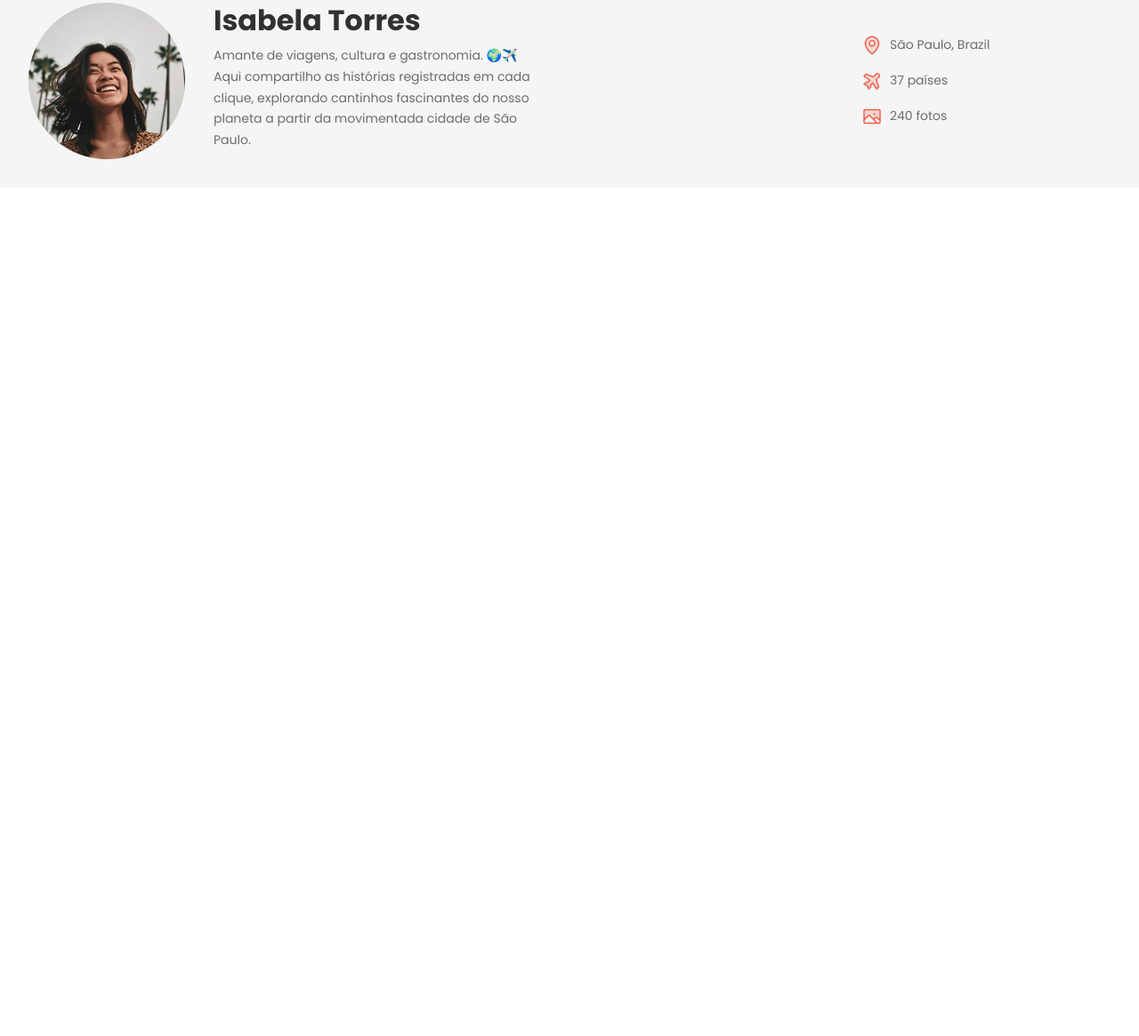
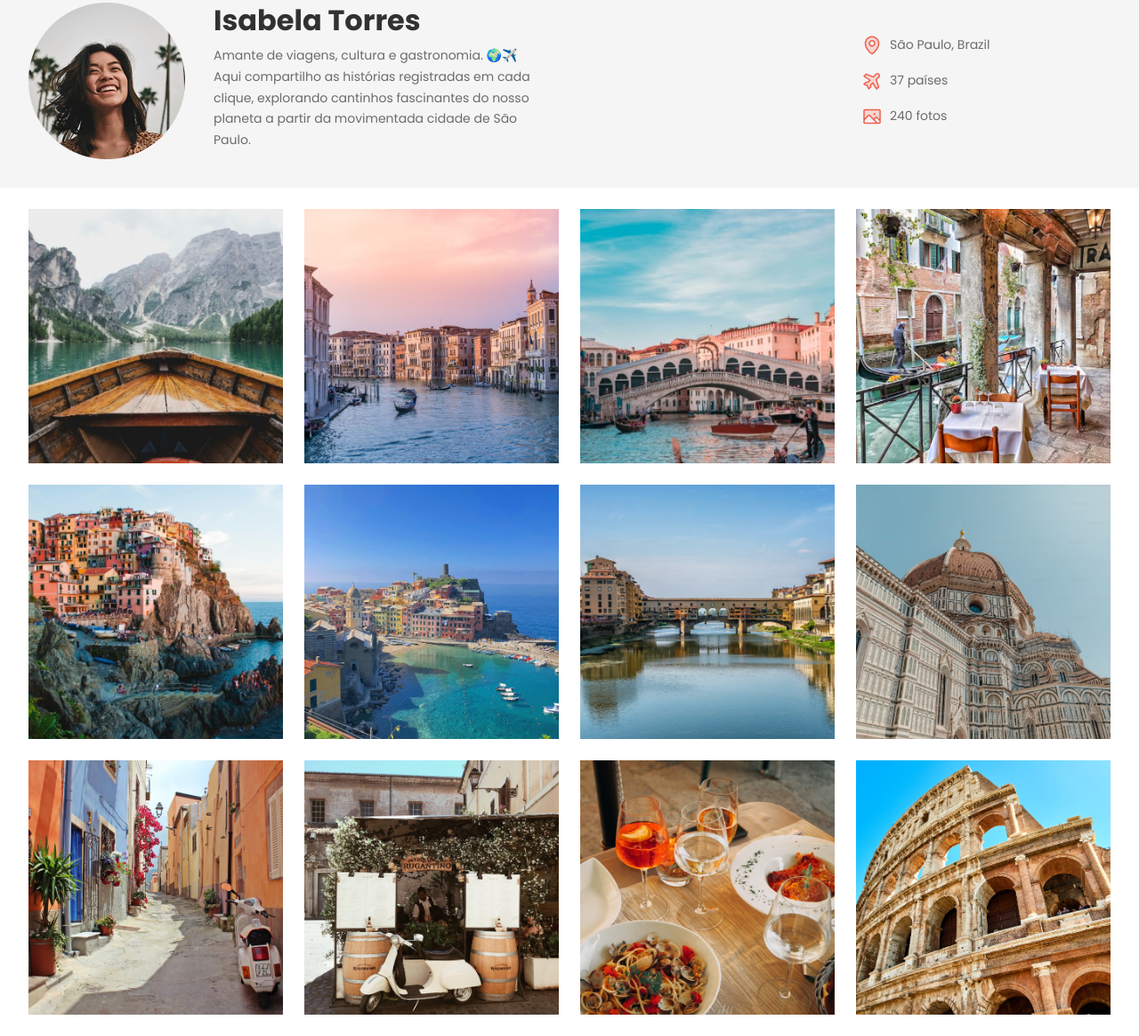
Before and after one commit to robertofr/Perfil_viagens, a plain HTML site: page index.html in a window 1280 px wide. Shown: the part 125-1290 px from the top of the page at 89% size. Before the commit the page ends 800 px from the top, so only its background shows below. Drawn offline with Linux system fonts and the light colour scheme; a web font is replaced by a local one.

Commit message:
Main gallery

```diff
--- a/index.html
+++ b/index.html
@@ -62,5 +62,19 @@
                 </div>
         </header>
     </div>
+   <main class="container">
+    <img src="assets/Image 01.png" alt="">
+    <img src="assets/Image 02.png" alt="">
+    <img src="assets/Image 03.png" alt="">
+    <img src="assets/Image 04.png" alt="">
+    <img src="assets/Image 05.png" alt="">
+    <img src="assets/Image 06.png" alt="">
+    <img src="assets/Image 07.png" alt="">
+    <img src="assets/Image 08.png" alt="">
+    <img src="assets/Image 09.png" alt="">
+    <img src="assets/Image 10.png" alt="">
+    <img src="assets/Image 11.png" alt="">
+    <img src="assets/Image 12.png" alt="">
+   </main>
 </body>
 </html>
--- a/styles/index.css
+++ b/styles/index.css
@@ -1,3 +1,5 @@
 @import url(global.css);
 @import url(nav.css);
 @import url(header.css);
+@import url(main.css);
+@import url(footer.css);
--- /dev/null
+++ b/styles/main.css
@@ -0,0 +1,13 @@
+main{
+    display: flex;
+    flex-wrap: wrap;
+    gap: 24px;
+    padding-block: 24px;
+}
+
+main img{
+    width: 286px%;
+    height: 286px;
+    object-fit: cover;
+
+}
```
